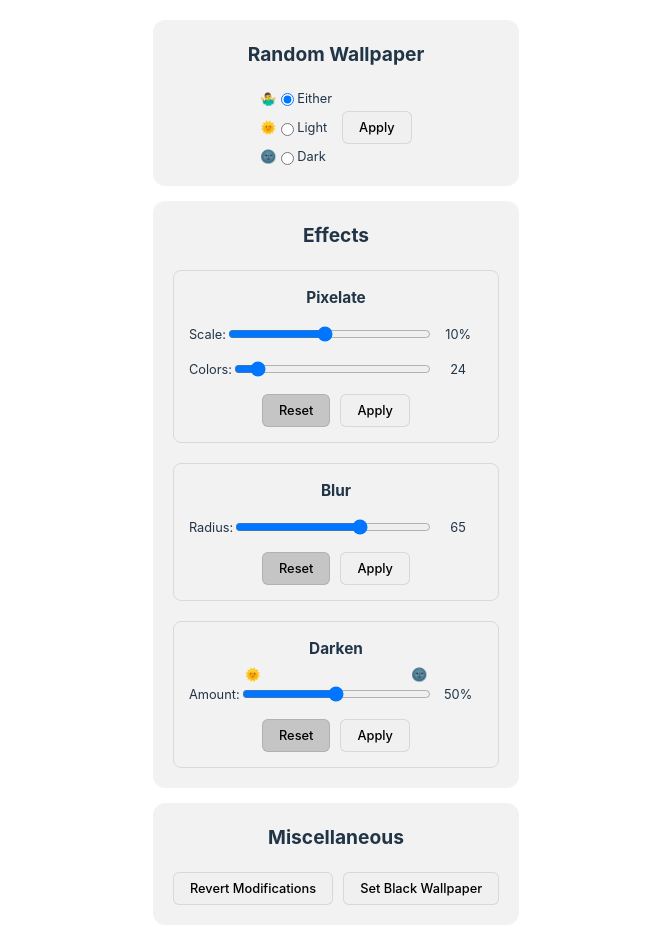
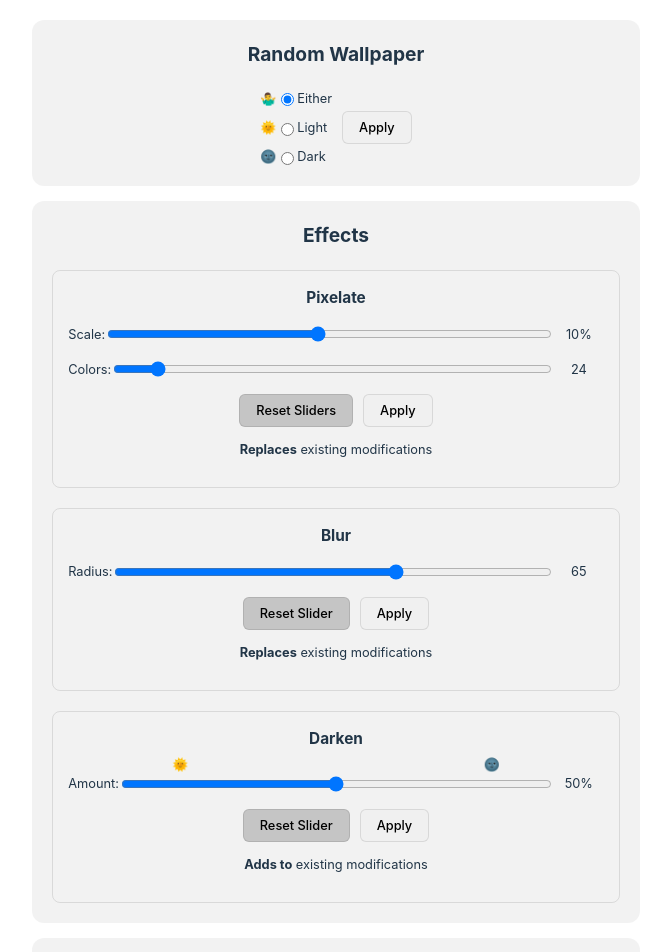
Before and after one commit to mapleroyal/Wallpaper-Changer-for-macOS, a Vue app: page / in a window 1280 px wide. Shown: the top 952 px of the page, without its empty margins (304-975 px from the left). Built offline with nearby package versions, Linux system fonts and the light colour scheme.

Commit message:
tidy and add system dark mode toggle

```diff
--- a/src/main/preload.ts
+++ b/src/main/preload.ts
@@ -1,6 +1,4 @@
 import { contextBridge, ipcRenderer } from "electron";
-
-console.log(`Preload script loaded in ${process.env.NODE_ENV} mode`);
 
 try {
   contextBridge.exposeInMainWorld("electronAPI", {
--- a/src/renderer/components/Home.vue
+++ b/src/renderer/components/Home.vue
@@ -46,6 +46,9 @@ const settings = ref<WallpaperSettings>(JSON.parse(JSON.stringify(DEFAULT_SETTIN
 // Tracks the selected wallpaper type (light/dark/null for either)
 const selectedWallpaperType = ref<string | null>("");
 
+// State for the system mode toggle button
+const isDarkMode = ref(false);
+
 /**
  * Sends a command to the Electron backend
  * @param command - The command identifier
@@ -53,7 +56,6 @@ const selectedWallpaperType = ref<string | null>("");
  */
 const sendCommand = (command: string, args?: Record<string, any>) => {
   const serializedArgs = args ? JSON.parse(JSON.stringify(args)) : undefined;
-  console.log("Sending command:", command, serializedArgs); // Debug log
   window.electronAPI.sendCommand({ command, args: serializedArgs });
 };
 
@@ -108,14 +110,15 @@ const resetEffect = (effect: keyof WallpaperSettings) => {
           </label>
           <label>
             Colors:
-            <input type="range" v-model="settings.pixelate.colors" min="2" max="256" step="2" />
+            <input type="range" v-model="settings.pixelate.colors" min="2" max="256" step="1" />
             <span>{{ settings.pixelate.colors }}</span>
           </label>
         </div>
         <div class="button-row">
-          <button class="reset-button" @click="resetEffect('pixelate')">Reset</button>
+          <button class="reset-button" @click="resetEffect('pixelate')">Reset Sliders</button>
           <button @click="sendCommand('pixelate_wallpaper', { ...settings.pixelate })">Apply</button>
         </div>
+        <p><strong>Replaces</strong> existing modifications</p>
       </div>
 
       <!-- Blur Effect Controls -->
@@ -124,14 +127,15 @@ const resetEffect = (effect: keyof WallpaperSettings) => {
         <div class="input-group">
           <label>
             Radius:
-            <input type="range" v-model="settings.blur.radius" min="0" max="100" step="5" />
+            <input type="range" v-model="settings.blur.radius" min="0" max="100" step="1" />
             <span>{{ settings.blur.radius }}</span>
           </label>
         </div>
         <div class="button-row">
-          <button class="reset-button" @click="resetEffect('blur')">Reset</button>
+          <button class="reset-button" @click="resetEffect('blur')">Reset Slider</button>
           <button @click="sendCommand('blur_wallpaper', { ...settings.blur })">Apply</button>
         </div>
+        <p><strong>Replaces</strong> existing modifications</p>
       </div>
 
       <!-- Darkening Effect Controls -->
@@ -153,9 +157,10 @@ const resetEffect = (effect: keyof WallpaperSettings) => {
           </label>
         </div>
         <div class="button-row">
-          <button class="reset-button" @click="resetEffect('darken')">Reset</button>
+          <button class="reset-button" @click="resetEffect('darken')">Reset Slider</button>
           <button @click="sendCommand('darken_wallpaper', { ...settings.darken })">Apply</button>
         </div>
+        <p><strong>Adds to</strong> existing modifications</p>
       </div>
     </section>
 
@@ -163,8 +168,9 @@ const resetEffect = (effect: keyof WallpaperSettings) => {
     <section class="control-section no-bottom-margin">
       <h2>Miscellaneous</h2>
       <div class="button-group">
-        <button @click="sendCommand('revert_wallpaper')">Revert Modifications</button>
-        <button @click="sendCommand('set_black_wallpaper')">Set Black Wallpaper</button>
+        <button @click="sendCommand('revert_wallpaper')">Restore Unmodified Wallpaper</button>
+        <button @click="sendCommand('set_black_wallpaper')">Black Wallpaper</button>
+        <button @click="sendCommand('toggle_dark_mode')">Toggle System Dark Mode</button>
       </div>
     </section>
   </div>
```
Also changed, not shown: src/main/main.ts (+22 -22 lines).
